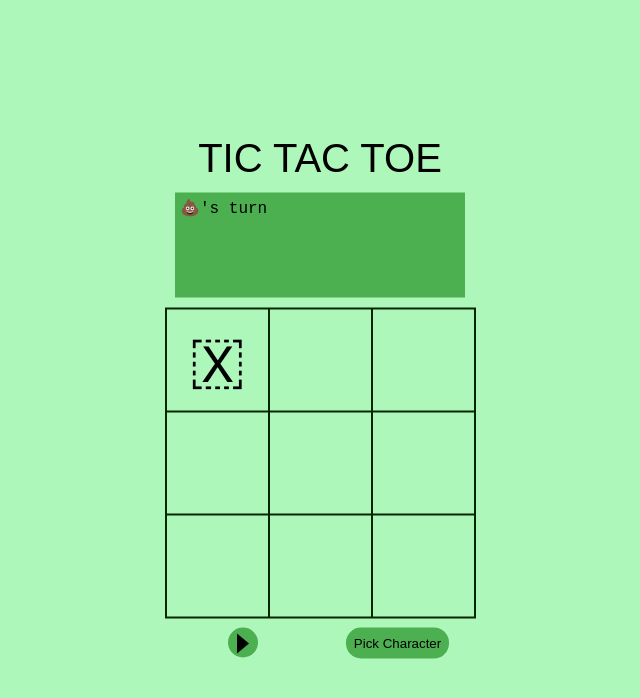
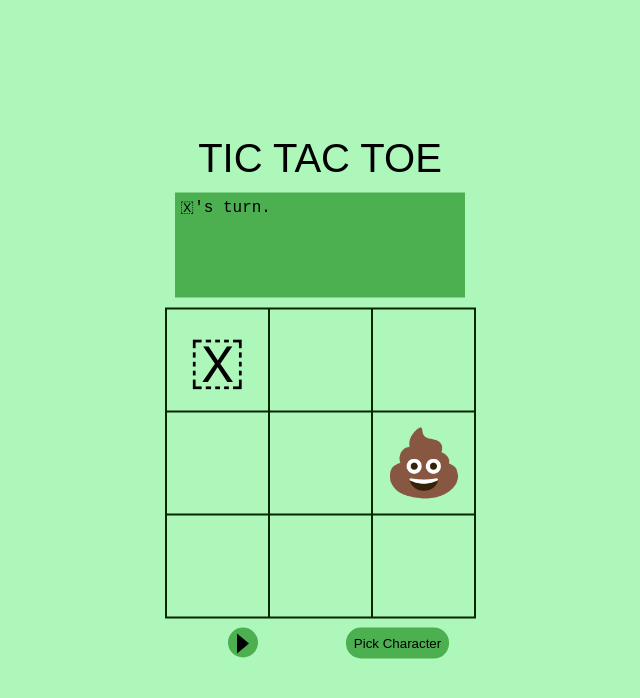
Before and after one commit to j-nas/tictactoe, a plain HTML site: page index.html in a window 1280 px wide. Both pictures are taken after a click on the element 537 px from the left and 359 px from the top of the page. Shown: the whole page, without its empty margins (320-960 px from the left). Drawn offline with Linux system fonts and the light colour scheme.

Commit message:
Rudimentary AI implemented

```diff
--- a/index.html
+++ b/index.html
@@ -3,7 +3,6 @@
   <title>Tic Tac Toe</title>
   <link rel="stylesheet" href="style.css">
   <meta name="viewport" content="width=device-width" initial-scale="1">
-  <script src="https://kit.fontawesome.com/bcea42c32f.js" crossorigin="anonymous"></script>
 </head>
 <body>
   <div class="main">
--- a/script.js
+++ b/script.js
@@ -1,4 +1,5 @@
 const player = (() => {
+
   function Avatar(emoji, description, datasq) {
     this.emoji = emoji;
     this.description = description;
@@ -20,7 +21,6 @@ const player = (() => {
   };
   const setCurrentAvatar = (dataav) => {
     currentAvatar = getAvatarList().find((obj) => obj.datasq == dataav);
-
   };
   const getCurrentAvatar = () => {
     return currentAvatar;
@@ -28,6 +28,7 @@ const player = (() => {
   const getOpponentAvatar = () => {
     return fec;
   };
+
   return {
     getAvatarList,
     setCurrentAvatar,
@@ -40,6 +41,7 @@ const gameBoard = (() => {
   let turn = "X";
   let boardO = [];
   let boardX = [];
+
   const getBoardO = () => boardO;
   const getBoardX = () => boardX;
   const setBoardO = (e) => {
@@ -60,13 +62,16 @@ const gameBoard = (() => {
   const playerPlay = (e) => {
     if (getTurn() == "X") {
       setBoardX(e);
-      messageArea.playerOturn()
+      messageArea.playerOturn();
       drawBoard.updateBoard();
+      drawBoard.lockBoard()
       gameBoard.checkVictory(getBoardX());
+
+
     }
     if (getTurn() == "O") {
       setBoardO(e);
-      messageArea.playerXturn()
+      messageArea.playerXturn();
       drawBoard.updateBoard();
       gameBoard.checkVictory(getBoardO());
     }
@@ -81,14 +86,22 @@ const gameBoard = (() => {
         }
         if (count == 3) {
           drawBoard.lockBoard();
-          if(getTurn() == "X") {return messageArea.playerXvictor()}
-          if(getTurn() == "O") {return messageArea.playerOvictor()}
+          if (getTurn() == "X") {
+            return messageArea.playerXvictor(), "X-won";
+          }
+          if (getTurn() == "O") {
+            return messageArea.playerOvictor(), "O-won";
+          }
         }
       }
     }
     if (getBoardX().length + getBoardO().length == 9) {
       drawBoard.lockBoard();
-      return messageArea.tieGame()
+      return messageArea.tieGame(), "tie";
+    }
+    if (getTurn() == "X") {
+
+      setTimeout(ai.aiTurn, 1000)
     }
   };
   const winConds = () => [
@@ -108,9 +121,8 @@ const gameBoard = (() => {
     boardX = [];
     drawBoard.clearBoard();
     if (b == "a") {
-      messageArea.playerXturn()
+      messageArea.playerXturn();
     }
-
   };
 
   return {
@@ -128,7 +140,6 @@ const gameBoard = (() => {
 })();
 
 const drawBoard = (() => {
-
   let squares = document.querySelectorAll(".square");
   const clearBoard = () => {
     squares.forEach((e) => {
@@ -141,6 +152,13 @@ const drawBoard = (() => {
       div.style.pointerEvents = "none";
     });
   };
+  const unLockBoard = () => {
+    squares.forEach((div) => {
+      if(div.innerText === "") {
+        div.removeAttribute("style")
+      }
+    })
+  }
   const updateBoard = () => {
     for (let i = 0; i < gameBoard.getBoardO().length; i++) {
       document.querySelector(
@@ -155,12 +173,15 @@ const drawBoard = (() => {
   };
 
   const avatarSel = () => {
-    messageArea.writePlayerSelect()
+    messageArea.writePlayerSelect();
     gameBoard.reset("b");
     for (let i = 0; i < player.getAvatarList().length; i++) {
       let innerSquare = document.createElement("div");
-      innerSquare.setAttribute(`data-av`, `${player.getAvatarList()[i].datasq}`)
-      innerSquare.setAttribute(`onclick`, "event.stopPropagation()")
+      innerSquare.setAttribute(
+        `data-av`,
+        `${player.getAvatarList()[i].datasq}`
+      );
+      innerSquare.setAttribute(`onclick`, "event.stopPropagation()");
       innerSquare.classList.add("innerSquare");
       innerSquare.innerText = `${player.getAvatarList()[i].emoji}`;
       document
@@ -171,7 +192,7 @@ const drawBoard = (() => {
     innerSquare.forEach((e) => {
       e.addEventListener("click", () => {
         player.setCurrentAvatar(+e.dataset.av);
-        messageArea.writeSelection()
+        messageArea.writeSelection();
       });
     });
   };
@@ -180,6 +201,8 @@ const drawBoard = (() => {
     e.addEventListener("click", () => {
       gameBoard.playerPlay(+e.dataset.sq);
       e.style.pointerEvents = "none";
+
+
     });
   });
   const getSquares = () => {
@@ -191,40 +214,41 @@ const drawBoard = (() => {
     updateBoard,
     lockBoard,
     avatarSel,
+    unLockBoard
   };
 })();
 const messageArea = (() => {
-  const messages = document.querySelector(".messages")
+  const messages = document.querySelector(".messages");
   const writePlayerSelect = () => {
-    messages.innerText = "Choose your fighter:"
-  }
+    messages.innerText = "Choose your fighter:";
+  };
   const writeSelection = () => {
     messages.innerText = `${player.getCurrentAvatar().emoji}
       ${player.getCurrentAvatar().description}. If you are
-      happy with your selection, press play.`
-  }
+      happy with your selection, press play.`;
+  };
 
   const playerXvictor = () => {
     messages.innerText = `Player ${player.getCurrentAvatar().emoji} wins! Press
-      play to play again.`
-  }
+      play to play again.`;
+  };
 
   const playerOvictor = () => {
     messages.innerText = `Player ${player.getOpponentAvatar().emoji} wins! Press
-      play to play again.`
-  }
+      play to play again.`;
+  };
 
   const tieGame = () => {
-    messages.innerText = `Game is tied. Press play to play again`
-  }
+    messages.innerText = `Game is tied. Press play to play again`;
+  };
 
   const playerXturn = () => {
-    messages.innerText = `${player.getCurrentAvatar().emoji}'s turn.`
-  }
+    messages.innerText = `${player.getCurrentAvatar().emoji}'s turn.`;
+  };
 
   const playerOturn = () => {
-    messages.innerText = `${player.getOpponentAvatar().emoji}'s turn`
-  }
+    messages.innerText = `${player.getOpponentAvatar().emoji}'s turn`;
+  };
 
   return {
     writePlayerSelect,
@@ -234,5 +258,48 @@ const messageArea = (() => {
     tieGame,
     playerXturn,
     playerOturn,
+  };
+})();
+
+const ai = (() =>{
+  let aiStatus = true
+  const getAiStatus = () => {
+    return aiStatus
   }
-})()
+  const toggleAi = () => {
+    if(aiStatus == true) {
+      aiStatus = false
+    }
+    if(aiStatus == false) {
+      aiStatus = true
+    }
+  }
+
+  const aiTurn = (() => {
+    const allMoves = [8, 1, 6, 3, 5, 7, 4, 9, 2]
+    let boardState = []
+    let legalMoves = []
+    for (let element of gameBoard.getBoardO()){
+      boardState.push(element)
+    }
+    for (let element of gameBoard.getBoardX()){
+      boardState.push(element)
+    }
+    for (let i = 0; i < allMoves.length; i++) {
+      if (!boardState.includes(allMoves[i])) {
+        legalMoves.push(allMoves[i])
+      }
+    }
+
+    return gameBoard.playerPlay(legalMoves[Math.floor(Math.random() * Math.floor(legalMoves.length))]), drawBoard.unLockBoard()
+
+
+  })
+
+
+  return {
+    aiTurn,
+    toggleAi,
+    getAiStatus
+  }
+})();
--- a/style.css
+++ b/style.css
@@ -3,6 +3,10 @@
   user-select: none;
   -webkit-user-select: none;
   -webkit-touch-callout: none;
+  /* zoom: 1.9; fits ipad */
+
+
+
 }
 
 .main {
```
Also changed, not shown: 1 other file.
